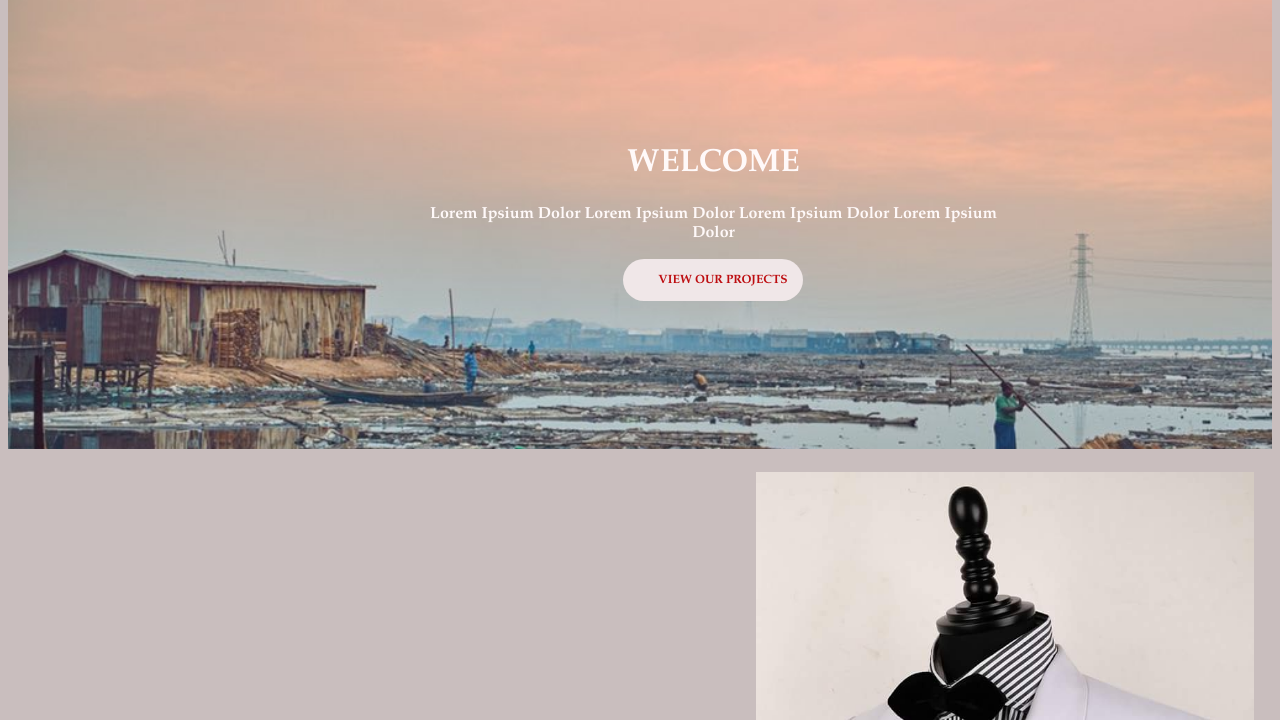
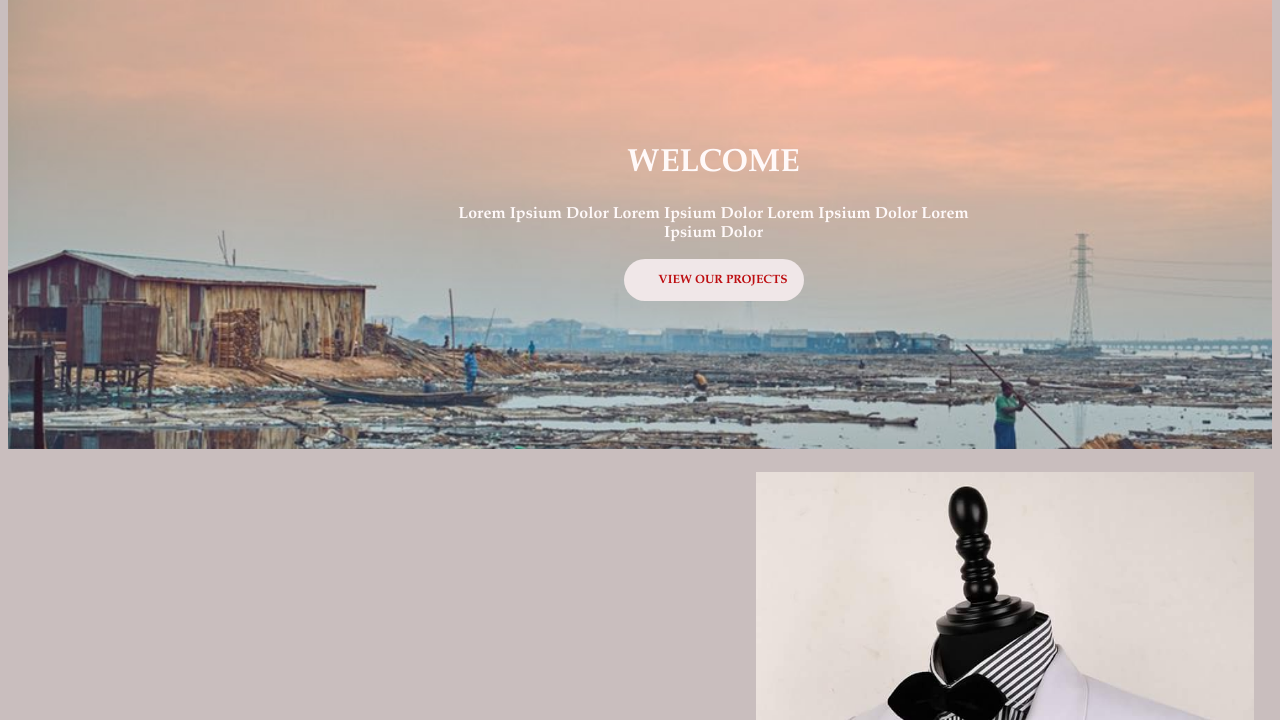
Before and after one commit to Seuntwizzy/Landing, a plain HTML site: page index.html in a window 1280 px wide. Shown: the part 80-800 px from the top of the page. Drawn offline with Linux system fonts and the light colour scheme.

Commit message:
Update index.html

```diff
--- a/index.html
+++ b/index.html
@@ -21,7 +21,7 @@
 <a href="#">WORK</a>
 </p>
 <br><br>
-<table align="center" cellpadding="140px" width="70%" >
+<table align="center" cellpadding="140px" width="65%" >
 <tr><th>
 <div class="message">
 <h1>WELCOME</h1>
```
